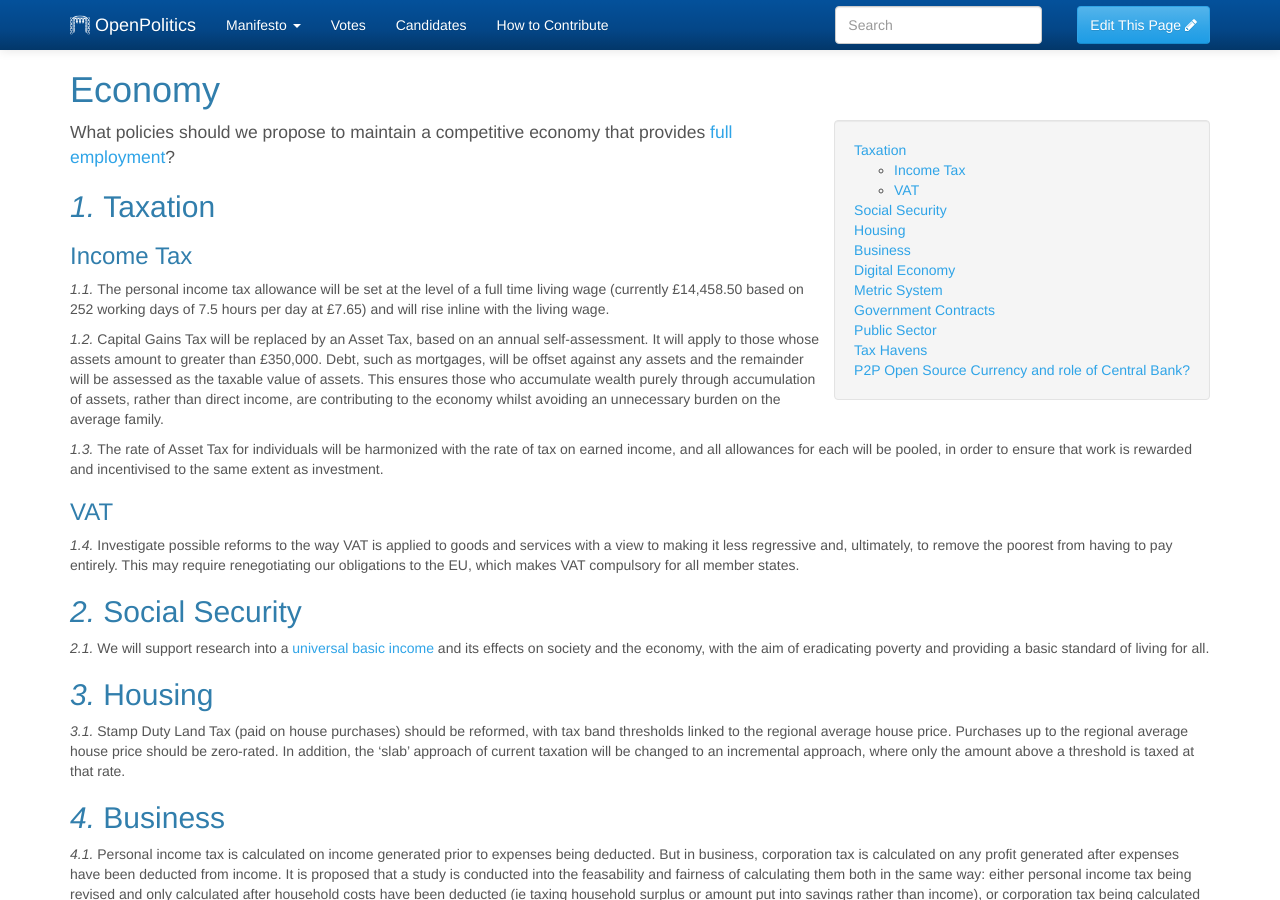
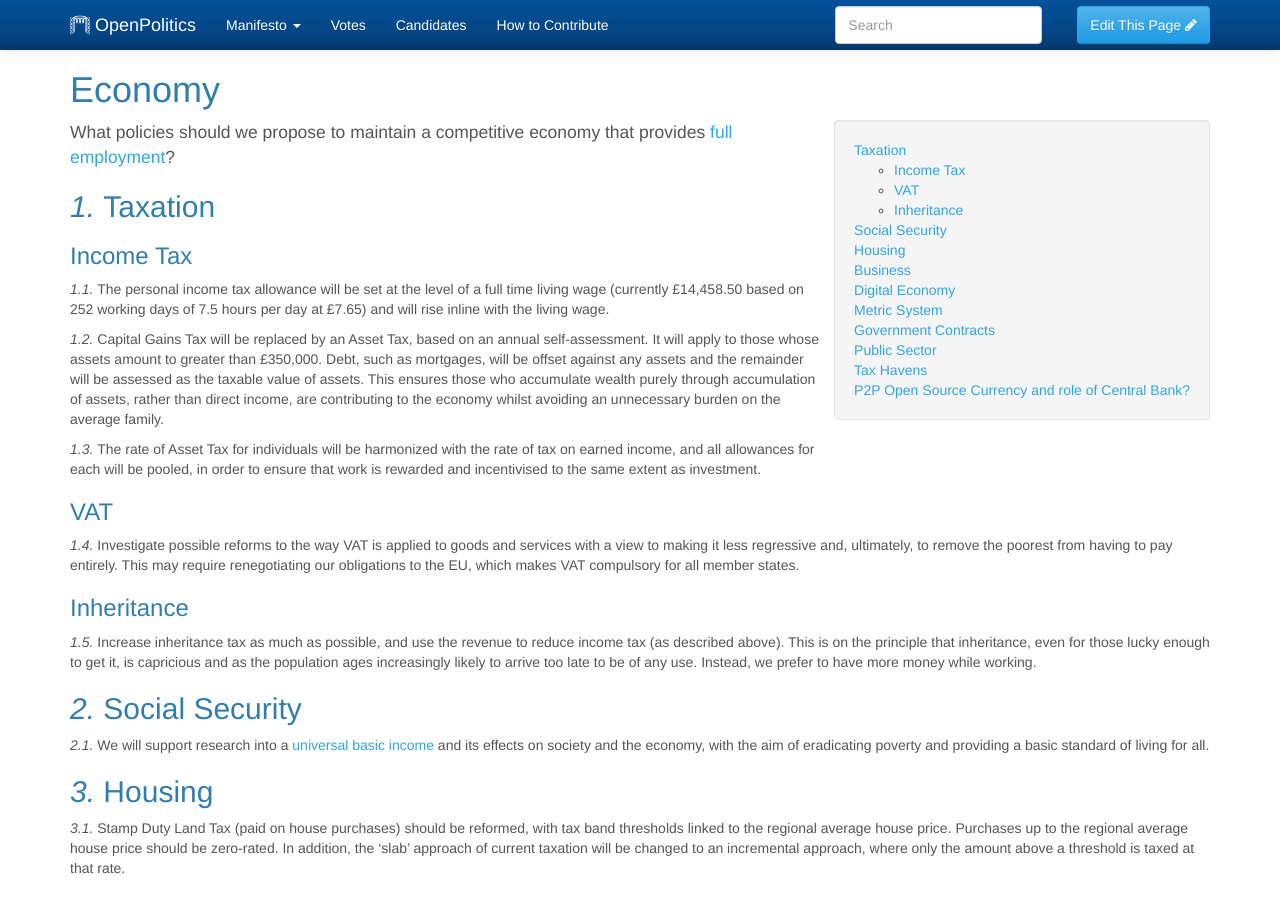
Before and after one commit to openpolitics/manifesto, a Jekyll site: the page built from manifesto/economy.md, in a window 1280 px wide and 900 px high. Built offline with Jekyll 4.4.1, drawn with Linux system fonts in a browser that asks for light colours.

```diff
--- a/manifesto/economy.md
+++ b/manifesto/economy.md
@@ -20,7 +20,13 @@ Capital Gains Tax will be replaced by an Asset Tax, based on an annual self-asse
 The rate of Asset Tax for individuals will be harmonized with the rate of tax on earned income, and all allowances for each will be pooled, in order to ensure that work is rewarded and incentivised to the same extent as investment.
 
 ### VAT
+
 Investigate possible reforms to the way VAT is applied to goods and services with a view to making it less regressive and, ultimately, to remove the poorest from having to pay entirely. This may require renegotiating our obligations to the EU, which makes VAT compulsory for all member states.
+
+### Inheritance
+
+Increase inheritance tax as much as possible, and use the revenue to reduce income tax (as described above). This is on the principle that inheritance, even for those lucky enough to get it, is capricious and as the population ages increasingly likely to arrive too late to be of any use. Instead, we prefer to have more money while working.
+
 
 ## Social Security
 
```
